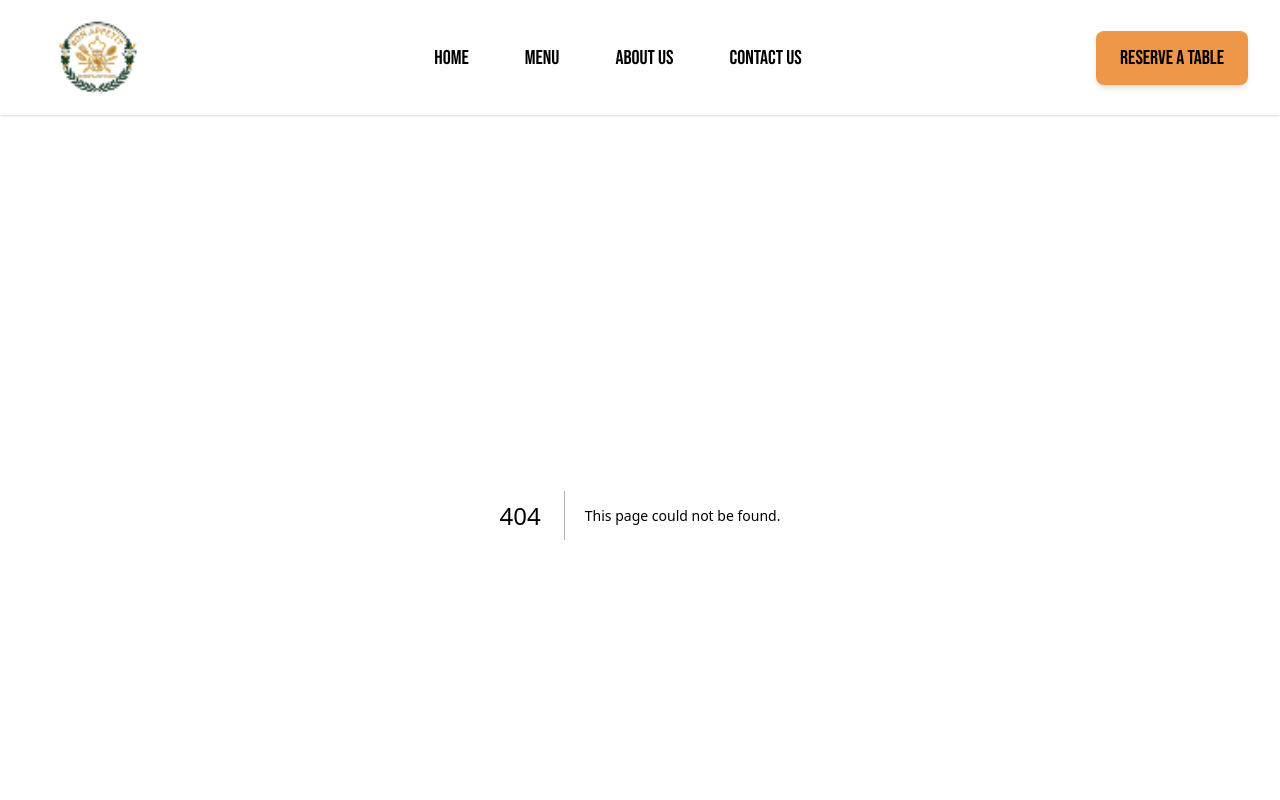
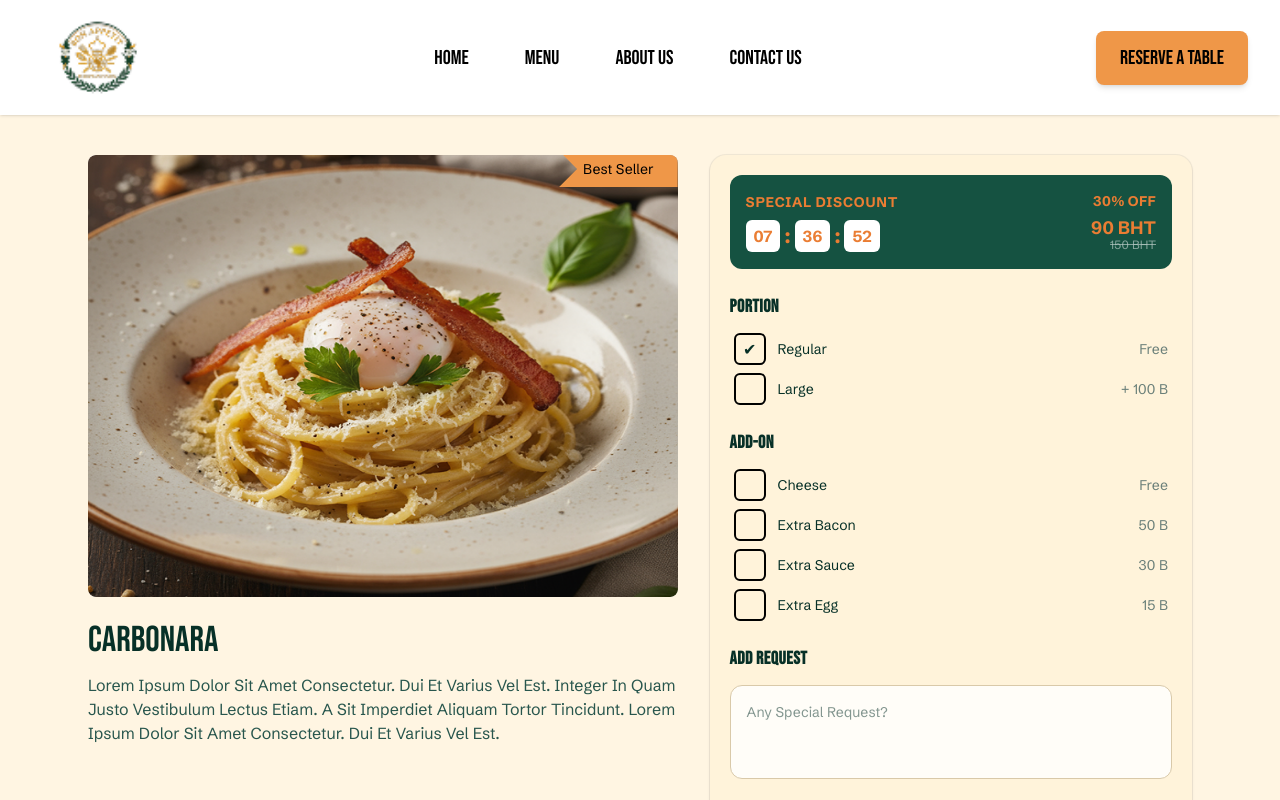
Before and after one commit to OrionLynn19/restaurant-bon-appetit, a Next.js app: page /menu/detail/1 in a window 1280 px wide. Before the commit this address had no page. Shown: the top 800 px of the page. Built offline with nearby package versions, Linux system fonts and the light colour scheme.

Commit message:
feat:add MenuDetail page route

```diff
--- /dev/null
+++ b/src/app/menu/detail/[name]/page.tsx
@@ -0,0 +1,5 @@
+"use client";
+import MenuDetail from "@/components/MenuDetail";
+export default function MenuDetailPage() {
+  return <MenuDetail />;
+}
--- a/src/app/menu/page.tsx
+++ b/src/app/menu/page.tsx
@@ -1,7 +1,3 @@
-import MenuDetail from "@/components/MenuDetail";
-
-export default function Menu(){
-    return(
-        <MenuDetail />
-    );
+export default function Menu() {
+  return;
 }
```
